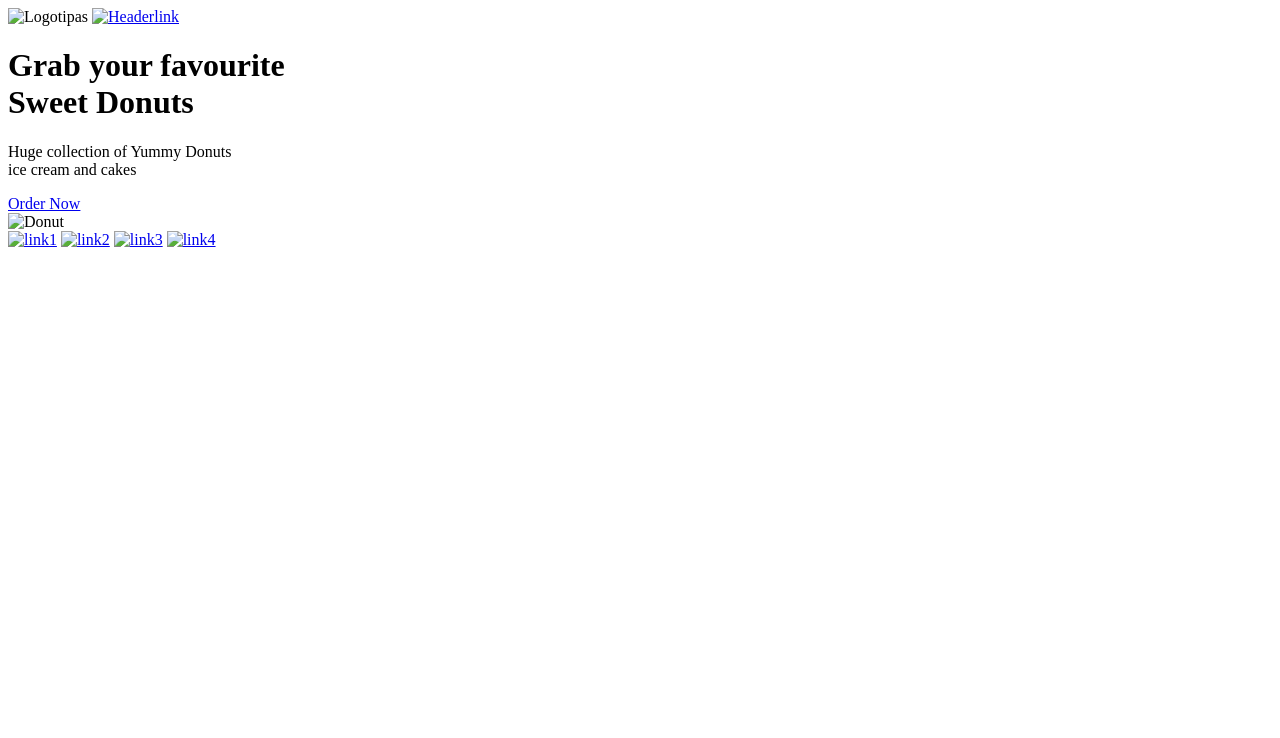
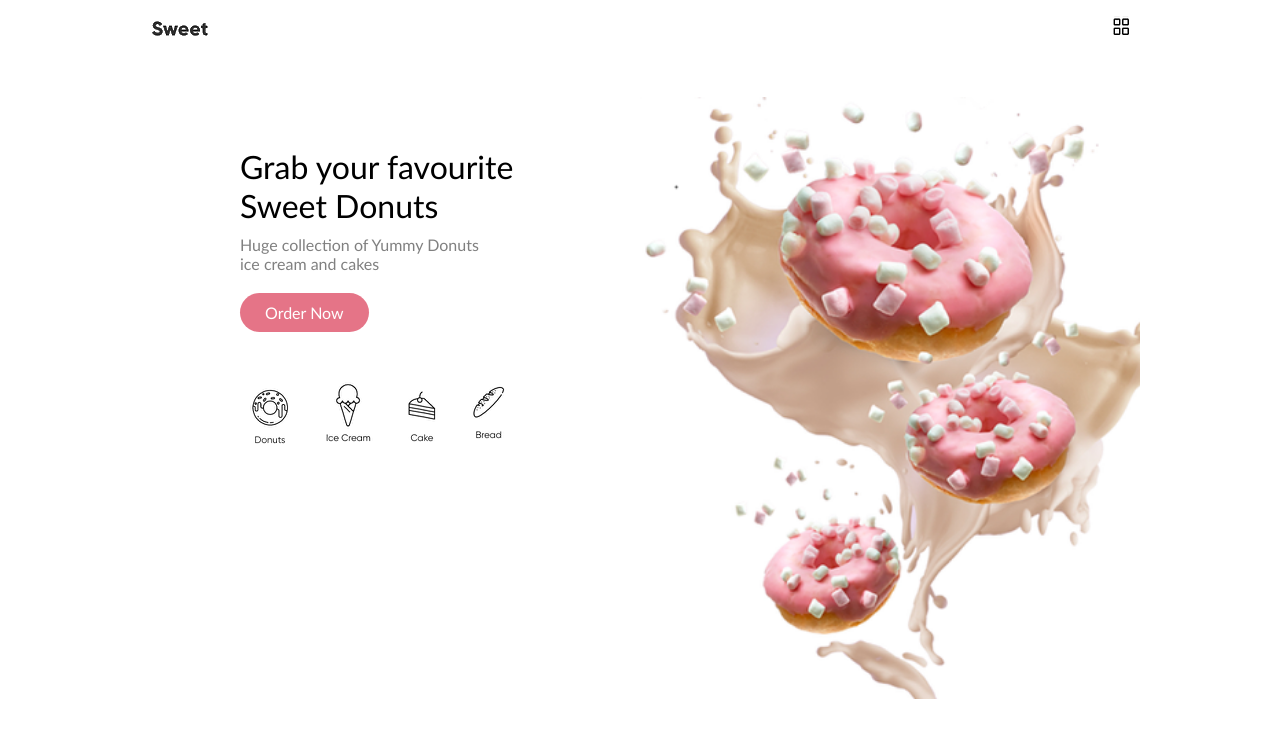
Before and after one commit to julijajarmale/12_SweetDream, a website: page index.html in a window 1280 px wide. Drawn offline with Linux system fonts and the light colour scheme; the site is published under a folder, as on GitHub Pages, so addresses that start at the root find nothing.

Commit message:
github commit

```diff
--- a/index.html
+++ b/index.html
@@ -5,12 +5,12 @@
     <meta http-equiv="X-UA-Compatible" content="IE=edge">
     <meta name="viewport" content="width=device-width, initial-scale=1.0">
     <title>SweetDream</title>
-    <link rel="stylesheet" href="/CSS/main.css">
+    <link rel="stylesheet" href="main.css">
 </head>
 <body>
     <header>
-        <img src="/IMG/sweetlogo.png" alt="Logotipas">
-        <a href="#"><img src="/IMG/headerlink.png" alt="Headerlink"></a>
+        <img src="sweetlogo.png" alt="Logotipas">
+        <a href="#"><img src="headerlink.png" alt="Headerlink"></a>
 
     </header>
 
@@ -21,13 +21,13 @@
         <a href="#">Order Now</a>
     </div>
 
-    <img src="/IMG/donut.png" alt="Donut">
+    <img src="donut.png" alt="Donut">
 
     <nav>
-        <a href="#"><img src="/IMG/nuoroda1.png" alt="link1"></a>
-        <a href="#"><img src="/IMG/nuoroda2.png" alt="link2"></a>
-        <a href="#"><img src="/IMG/nuoroda3.png" alt="link3"></a>
-        <a href="#"><img src="/IMG/nuoroda4.png" alt="link4"></a>
+        <a href="#"><img src="nuoroda1.png" alt="link1"></a>
+        <a href="#"><img src="nuoroda2.png" alt="link2"></a>
+        <a href="#"><img src="nuoroda3.png" alt="link3"></a>
+        <a href="#"><img src="nuoroda4.png" alt="link4"></a>
     </nav>
 
 
--- a/CSS/main.css
+++ b/main.css
@@ -60,6 +60,8 @@ div > a{
 main > img{
  width: 50%;
  float: right;
+ object-fit: contain;
+ object-position: center;
 
 
 
```
Also changed, not shown: Sweerdream.png (renamed from IMG/Sweerdream.png), donut.png (renamed from IMG/donut.png), headerlink.png (renamed from IMG/headerlink.png), nuoroda1.png (renamed from IMG/nuoroda1.png), nuoroda2.png (renamed from IMG/nuoroda2.png), nuoroda3.png (renamed from IMG/nuoroda3.png), nuoroda4.png (renamed from IMG/nuoroda4.png), sweetlogo.png (renamed from IMG/sweetlogo.png).
